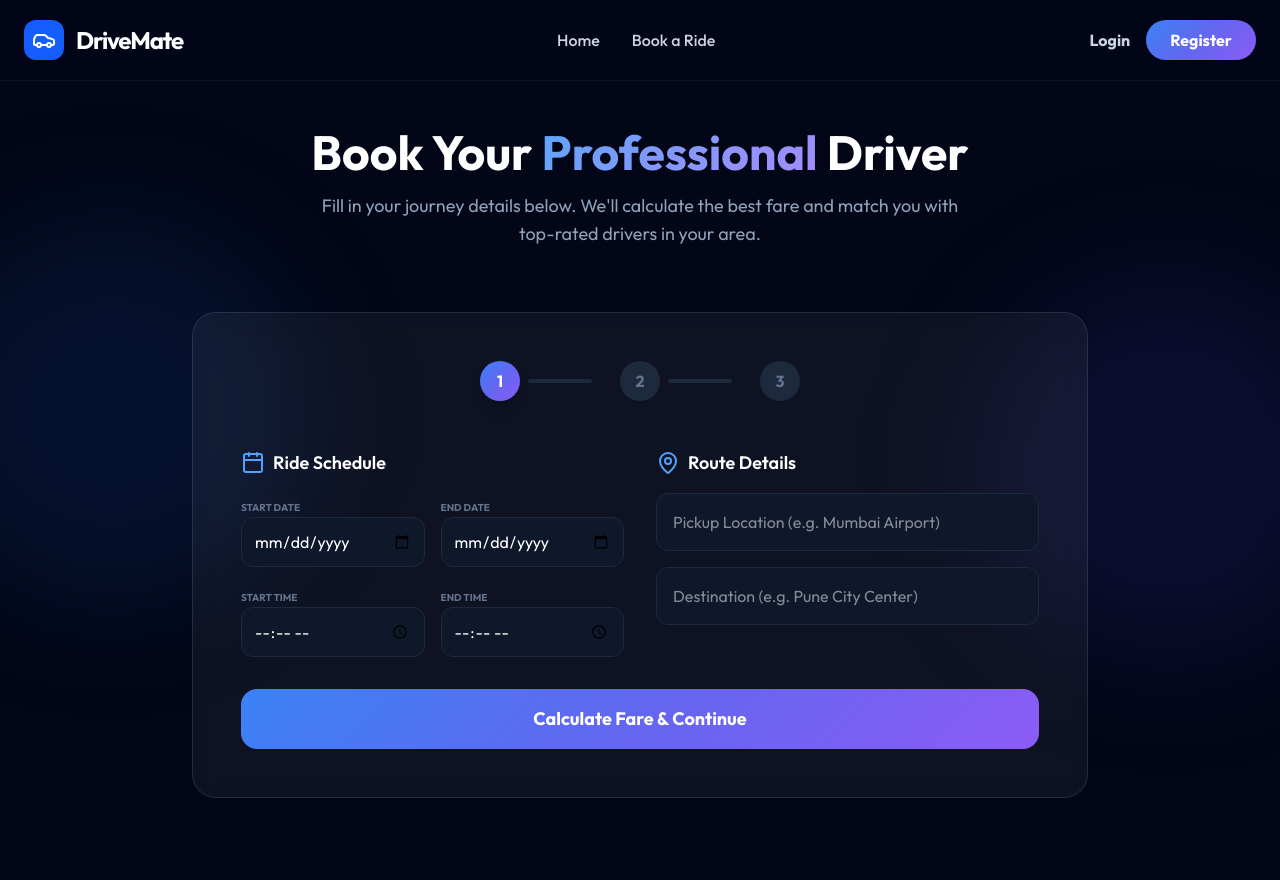
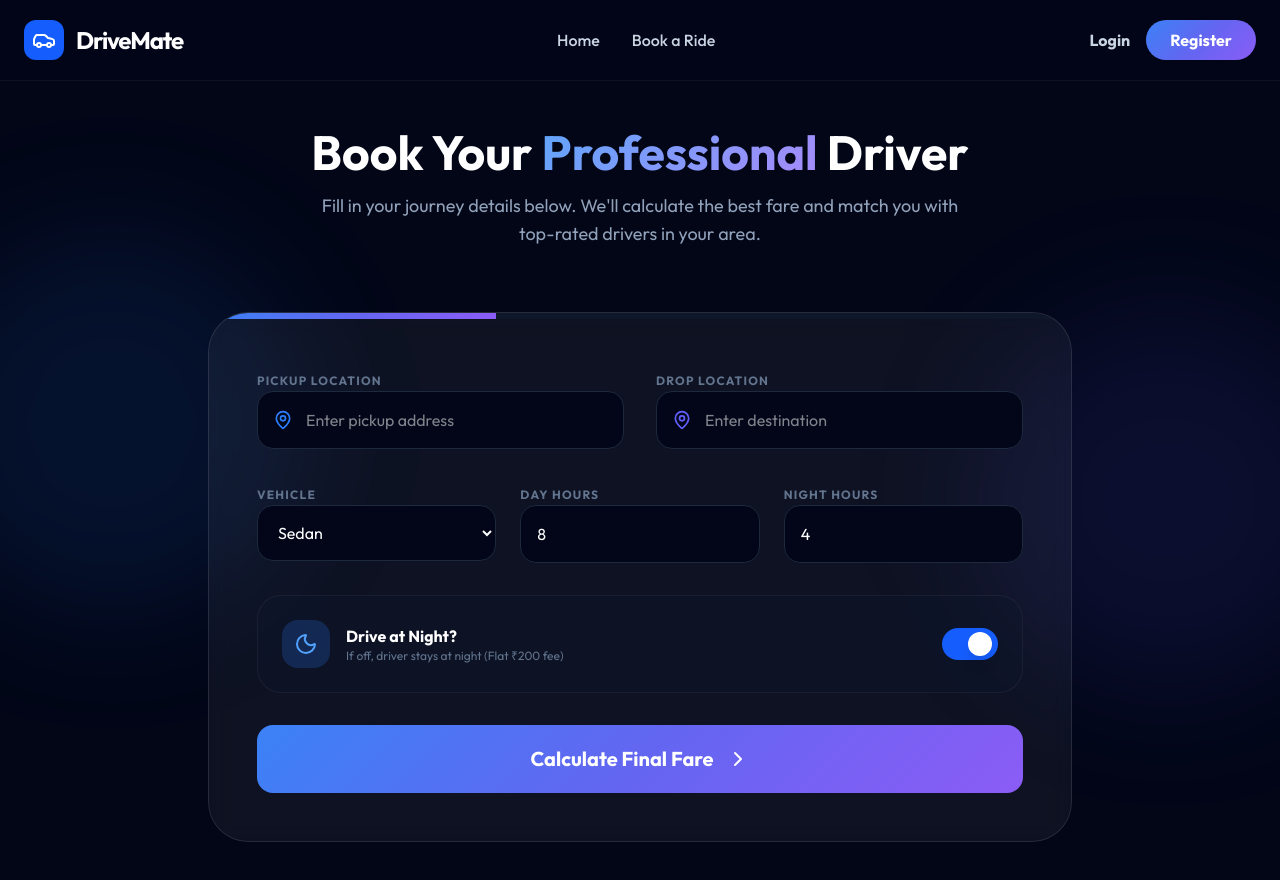
Before and after one commit to OmRathkanthiwar/DriveMate, a React (Vite) app in the folder client/: page /book in a window 1280 px wide. Shown: the top 880 px of the page. Built offline with nearby package versions, Linux system fonts and the light colour scheme; no server answers.

Commit message:
Feat: Implemented 'Night Drive' toggle with dynamic fare calculation logic

```diff
--- a/client/src/components/BookingForm.jsx
+++ b/client/src/components/BookingForm.jsx
@@ -1,48 +1,41 @@
-import React, { useState } from 'react';
+import React, { useState, useEffect } from 'react';
 import { motion, AnimatePresence } from 'framer-motion';
-import { Calendar, Clock, MapPin, Car, Fuel, Settings2, Calculator, ArrowRight, CheckCircle2 } from 'lucide-react';
+import { MapPin, Calendar, Clock, Car, ChevronRight, CheckCircle2, IndianRupee, ShieldCheck, Moon } from 'lucide-react';
 import axios from 'axios';
 
 const BookingForm = () => {
   const [step, setStep] = useState(1);
+  const [loading, setLoading] = useState(false);
+  const [fare, setFare] = useState(0);
+  const [isNightDrive, setIsNightDrive] = useState(true);
+
   const [formData, setFormData] = useState({
+    startLocation: '',
+    endLocation: '',
     startDate: '',
     endDate: '',
-    startTime: '',
-    endTime: '',
-    startLocation: '',
-    endLocation: '',
     vehicleType: 'sedan',
-    transmissionType: 'manual',
-    fuelType: 'petrol'
+    totalHours: 12,
+    dayHours: 8,
+    nightHours: 4,
+    distance: 100
   });
-  const [fare, setFare] = useState(null);
-  const [loading, setLoading] = useState(false);
 
-  const handleChange = (e) => {
-    setFormData({ ...formData, [e.target.name]: e.target.value });
+  const fetchFare = async () => {
+    try {
+      const { data } = await axios.post('/api/booking/calculate', {
+        ...formData,
+        isNightDrive
+      });
+      setFare(data.fare);
+    } catch (err) {
+      console.error('Fare calculation failed');
+    }
   };
 
-  const handleCalculate = async () => {
-    setLoading(true);
-    try {
-      // Connect to REAL backend
-      const response = await axios.post('http://localhost:5000/api/booking/calculate', {
-        ...formData,
-        totalHours: 8, // Simplified for now, backend will calculate exacts later
-        dayHours: 5,
-        nightHours: 3
-      });
-
-      setFare(response.data.fare);
-      setStep(2);
-    } catch (err) {
-      console.error(err);
-      alert('Error connecting to Backend. Make sure server is running on port 5000.');
-    } finally {
-      setLoading(false);
-    }
-  };
+  useEffect(() => {
+    fetchFare();
+  }, [formData, isNightDrive]);
 
   const handleConfirm = async () => {
     const userId = localStorage.getItem('userId');
@@ -53,131 +46,136 @@ const BookingForm = () => {
     }
     setLoading(true);
     try {
-      // Save booking to REAL Database
-      await axios.post('http://localhost:5000/api/booking', {
+      await axios.post('/api/booking', {
         ...formData,
         fare,
+        isNightDrive,
         customerId: userId,
         status: 'pending'
       });
       setStep(3);
     } catch (err) {
-      alert('Failed to save booking to Database.');
+      alert('Booking failed');
     } finally {
       setLoading(false);
     }
   };
 
   return (
-    <div className="max-w-4xl mx-auto glass rounded-3xl p-6 md:p-12">
-      {/* Step Indicators */}
-      <div className="flex items-center justify-between mb-12 max-w-xs mx-auto">
-        {[1, 2, 3].map((s) => (
-          <div key={s} className="flex items-center">
-            <div className={`w-10 h-10 rounded-full flex items-center justify-center font-bold transition-all ${step >= s ? 'premium-gradient text-white shadow-lg' : 'bg-slate-800 text-slate-500'}`}>
-              {step > s ? <CheckCircle2 className="w-6 h-6" /> : s}
-            </div>
-            {s < 3 && <div className={`w-8 md:w-16 h-1 mx-2 rounded-full transition-all ${step > s ? 'bg-blue-500' : 'bg-slate-800'}`} />}
-          </div>
-        ))}
+    <div className="max-w-4xl mx-auto px-4">
+      <div className="glass rounded-[2.5rem] overflow-hidden border border-white/5">
+        {/* Progress Bar */}
+        <div className="h-1.5 w-full bg-slate-900 flex">
+           <motion.div animate={{ width: `${(step/3)*100}%` }} className="h-full premium-gradient" />
         </div>
 
-      <AnimatePresence mode="wait">
+        <div className="p-8 md:p-12 text-left">
           {step === 1 && (
-          <motion.div
-            key="step1"
-            initial={{ opacity: 0, x: 20 }}
-            animate={{ opacity: 1, x: 0 }}
-            exit={{ opacity: 0, x: -20 }}
-            className="space-y-8"
-          >
-            <div className="grid md:grid-cols-2 gap-8 text-left">
-              <div className="space-y-4">
-                <h3 className="text-lg font-semibold flex items-center gap-2 text-white"><Calendar className="text-blue-400" /> Ride Schedule</h3>
-                <div className="grid grid-cols-2 gap-4">
-                  <div className="space-y-1">
-                    <label className="text-[10px] text-slate-500 uppercase font-bold">Start Date</label>
-                    <input type="date" name="startDate" onChange={handleChange} className="w-full bg-slate-900 border border-slate-800 rounded-xl p-3 text-white focus:border-blue-500 outline-none" />
-                  </div>
-                  <div className="space-y-1">
-                    <label className="text-[10px] text-slate-500 uppercase font-bold">End Date</label>
-                    <input type="date" name="endDate" onChange={handleChange} className="w-full bg-slate-900 border border-slate-800 rounded-xl p-3 text-white focus:border-blue-500 outline-none" />
+            <motion.div initial={{ opacity: 0, x: 20 }} animate={{ opacity: 1, x: 0 }} className="space-y-8">
+              <div className="grid md:grid-cols-2 gap-8">
+                <div className="space-y-2">
+                  <label className="text-xs text-slate-500 font-bold uppercase tracking-widest">Pickup Location</label>
+                  <div className="relative">
+                    <MapPin className="absolute left-4 top-1/2 -translate-y-1/2 text-blue-500 w-5 h-5" />
+                    <input value={formData.startLocation} onChange={(e) => setFormData({...formData, startLocation: e.target.value})} className="w-full bg-slate-950 border border-slate-800 rounded-2xl py-4 pl-12 pr-4 text-white focus:border-blue-500 outline-none" placeholder="Enter pickup address" />
                   </div>
                 </div>
-                <div className="grid grid-cols-2 gap-4">
-                  <div className="space-y-1">
-                    <label className="text-[10px] text-slate-500 uppercase font-bold">Start Time</label>
-                    <input type="time" name="startTime" onChange={handleChange} className="w-full bg-slate-900 border border-slate-800 rounded-xl p-3 text-white focus:border-blue-500 outline-none" />
-                  </div>
-                  <div className="space-y-1">
-                    <label className="text-[10px] text-slate-500 uppercase font-bold">End Time</label>
-                    <input type="time" name="endTime" onChange={handleChange} className="w-full bg-slate-900 border border-slate-800 rounded-xl p-3 text-white focus:border-blue-500 outline-none" />
+                <div className="space-y-2">
+                  <label className="text-xs text-slate-500 font-bold uppercase tracking-widest">Drop Location</label>
+                  <div className="relative">
+                    <MapPin className="absolute left-4 top-1/2 -translate-y-1/2 text-indigo-500 w-5 h-5" />
+                    <input value={formData.endLocation} onChange={(e) => setFormData({...formData, endLocation: e.target.value})} className="w-full bg-slate-950 border border-slate-800 rounded-2xl py-4 pl-12 pr-4 text-white focus:border-blue-500 outline-none" placeholder="Enter destination" />
                   </div>
                 </div>
               </div>
 
-              <div className="space-y-4">
-                <h3 className="text-lg font-semibold flex items-center gap-2 text-white"><MapPin className="text-blue-400" /> Route Details</h3>
-                <div className="space-y-4">
-                  <input name="startLocation" placeholder="Pickup Location (e.g. Mumbai Airport)" onChange={handleChange} className="w-full bg-slate-900 border border-slate-800 rounded-xl p-4 text-white focus:border-blue-500 outline-none" />
-                  <input name="endLocation" placeholder="Destination (e.g. Pune City Center)" onChange={handleChange} className="w-full bg-slate-900 border border-slate-800 rounded-xl p-4 text-white focus:border-blue-500 outline-none" />
+              <div className="grid grid-cols-2 md:grid-cols-3 gap-6">
+                 <div className="space-y-2">
+                    <label className="text-xs text-slate-500 font-bold uppercase tracking-widest">Vehicle</label>
+                    <select value={formData.vehicleType} onChange={(e) => setFormData({...formData, vehicleType: e.target.value})} className="w-full bg-slate-950 border border-slate-800 rounded-2xl p-4 text-white outline-none">
+                       <option value="sedan">Sedan</option>
+                       <option value="suv">SUV</option>
+                       <option value="luxury">Luxury</option>
+                    </select>
                  </div>
+                 <div className="space-y-2">
+                    <label className="text-xs text-slate-500 font-bold uppercase tracking-widest">Day Hours</label>
+                    <input type="number" value={formData.dayHours} onChange={(e) => setFormData({...formData, dayHours: parseInt(e.target.value)})} className="w-full bg-slate-950 border border-slate-800 rounded-2xl p-4 text-white outline-none" />
+                 </div>
+                 <div className="space-y-2">
+                    <label className="text-xs text-slate-500 font-bold uppercase tracking-widest">Night Hours</label>
+                    <input type="number" value={formData.nightHours} onChange={(e) => setFormData({...formData, nightHours: parseInt(e.target.value)})} className="w-full bg-slate-950 border border-slate-800 rounded-2xl p-4 text-white outline-none" />
                  </div>
               </div>
 
+              {/* NIGHT DRIVE OPTION */}
+              <div className="p-6 rounded-3xl bg-slate-900/50 border border-white/5 flex items-center justify-between">
+                 <div className="flex items-center gap-4">
+                    <div className={`p-3 rounded-2xl ${isNightDrive ? 'bg-blue-500/20 text-blue-400' : 'bg-slate-800 text-slate-500'}`}>
+                       <Moon className="w-6 h-6" />
+                    </div>
+                    <div>
+                       <h4 className="text-white font-bold">Drive at Night?</h4>
+                       <p className="text-xs text-slate-500">If off, driver stays at night (Flat ₹200 fee)</p>
+                    </div>
+                 </div>
                  <button
-              onClick={handleCalculate}
-              disabled={loading}
-              className="w-full py-4 rounded-2xl premium-gradient text-white font-bold text-lg flex items-center justify-center gap-2 hover:shadow-2xl active:scale-95 transition-all disabled:opacity-50"
+                   onClick={() => setIsNightDrive(!isNightDrive)}
+                   className={`w-14 h-8 rounded-full transition-all relative ${isNightDrive ? 'bg-blue-600' : 'bg-slate-800'}`}
                  >
-              {loading ? 'Calculating...' : 'Calculate Fare & Continue'}
+                    <motion.div animate={{ x: isNightDrive ? 26 : 4 }} className="absolute top-1 w-6 h-6 bg-white rounded-full shadow-lg" />
+                 </button>
+              </div>
+
+              <button onClick={() => setStep(2)} className="w-full py-5 rounded-2xl premium-gradient text-white font-bold text-xl flex items-center justify-center gap-3 hover:shadow-2xl transition-all">
+                 Calculate Final Fare <ChevronRight className="w-6 h-6" />
               </button>
             </motion.div>
           )}
 
           {step === 2 && (
-          <motion.div
-            key="step2"
-            initial={{ opacity: 0, x: 20 }}
-            animate={{ opacity: 1, x: 0 }}
-            className="text-center space-y-8"
-          >
-            <div className="p-8 rounded-[2rem] bg-blue-500/10 border border-blue-500/20 inline-block mx-auto">
-               <p className="text-blue-400 uppercase tracking-widest text-sm mb-2 font-bold">Verified Fare</p>
-               <h2 className="text-6xl font-bold text-white">₹{fare}</h2>
+            <motion.div initial={{ opacity: 0, scale: 0.95 }} animate={{ opacity: 1, scale: 1 }} className="text-center space-y-10">
+               <div className="space-y-2">
+                  <p className="text-slate-500 uppercase font-bold tracking-widest text-sm">Estimated Total Fare</p>
+                  <h2 className="text-7xl font-black text-white flex items-center justify-center gap-2">
+                     <IndianRupee className="text-blue-500 w-12 h-12" /> {fare}
+                  </h2>
                </div>
 
-            <div className="flex flex-col sm:flex-row gap-4 justify-center pt-8">
-               <button onClick={() => setStep(1)} className="px-8 py-4 rounded-2xl border border-slate-800 text-slate-400 hover:bg-slate-800 transition-all font-bold">Edit Details</button>
-               <button
-                 onClick={handleConfirm}
-                 className="px-8 py-4 rounded-2xl premium-gradient text-white font-bold flex items-center justify-center gap-2 hover:shadow-lg transition-all"
-               >
-                 Confirm Booking <ArrowRight className="w-5 h-5" />
+               <div className="grid md:grid-cols-2 gap-4 max-w-lg mx-auto">
+                  <div className="p-4 rounded-2xl bg-white/5 border border-white/5 text-left">
+                     <p className="text-[10px] text-slate-500 uppercase font-bold">Journey Summary</p>
+                     <p className="text-white font-medium">{formData.startLocation} to {formData.endLocation}</p>
+                  </div>
+                  <div className="p-4 rounded-2xl bg-white/5 border border-white/5 text-left">
+                     <p className="text-[10px] text-slate-500 uppercase font-bold">Night Strategy</p>
+                     <p className="text-blue-400 font-bold">{isNightDrive ? 'Active Driving' : 'Driver Stay'}</p>
+                  </div>
+               </div>
+
+               <div className="flex flex-col sm:flex-row gap-4">
+                  <button onClick={() => setStep(1)} className="flex-1 py-5 rounded-2xl border border-slate-800 text-slate-400 font-bold hover:bg-slate-900 transition-all">Back to Edit</button>
+                  <button onClick={handleConfirm} disabled={loading} className="flex-[2] py-5 rounded-2xl premium-gradient text-white font-bold text-xl hover:shadow-2xl transition-all">
+                     {loading ? 'Confirming...' : 'Book My Driver Now'}
                   </button>
                </div>
             </motion.div>
           )}
 
           {step === 3 && (
-          <motion.div
-            key="step3"
-            initial={{ opacity: 0, scale: 0.9 }}
-            animate={{ opacity: 1, scale: 1 }}
-            className="text-center py-10"
-          >
-             <div className="w-20 h-20 bg-green-500/20 rounded-full flex items-center justify-center mx-auto mb-6">
-                <CheckCircle2 className="text-green-500 w-10 h-10" />
+            <motion.div initial={{ opacity: 0, y: 20 }} animate={{ opacity: 1, y: 0 }} className="text-center py-10 space-y-8">
+               <div className="w-24 h-24 bg-green-500/10 rounded-full mx-auto flex items-center justify-center border-4 border-green-500/20">
+                  <CheckCircle2 className="text-green-500 w-12 h-12" />
                </div>
-             <h2 className="text-3xl font-bold text-white mb-4">Request Sent to Drivers!</h2>
-             <p className="text-slate-400 mb-10">We have saved your ride to the database and are matching you with available drivers.</p>
-
-             <button onClick={() => window.location.href='/customer/dashboard'} className="px-10 py-4 rounded-2xl premium-gradient text-white font-bold">
-                Go to Dashboard
-             </button>
+               <div className="space-y-4">
+                  <h2 className="text-4xl font-bold text-white">Booking Confirmed!</h2>
+                  <p className="text-slate-400 max-w-sm mx-auto">Your request has been sent to drivers near {formData.startLocation}. We'll notify you once a driver accepts.</p>
+               </div>
+               <button onClick={() => window.location.href = '/customer/dashboard'} className="px-12 py-4 rounded-2xl premium-gradient text-white font-bold text-lg hover:shadow-xl transition-all">Go to My Dashboard</button>
             </motion.div>
           )}
-      </AnimatePresence>
+        </div>
+      </div>
     </div>
   );
 };
```
Also changed, not shown: 2 other files (tests, documents, lock files or other folders). Lines whose indentation alone changed are shown as unchanged.
